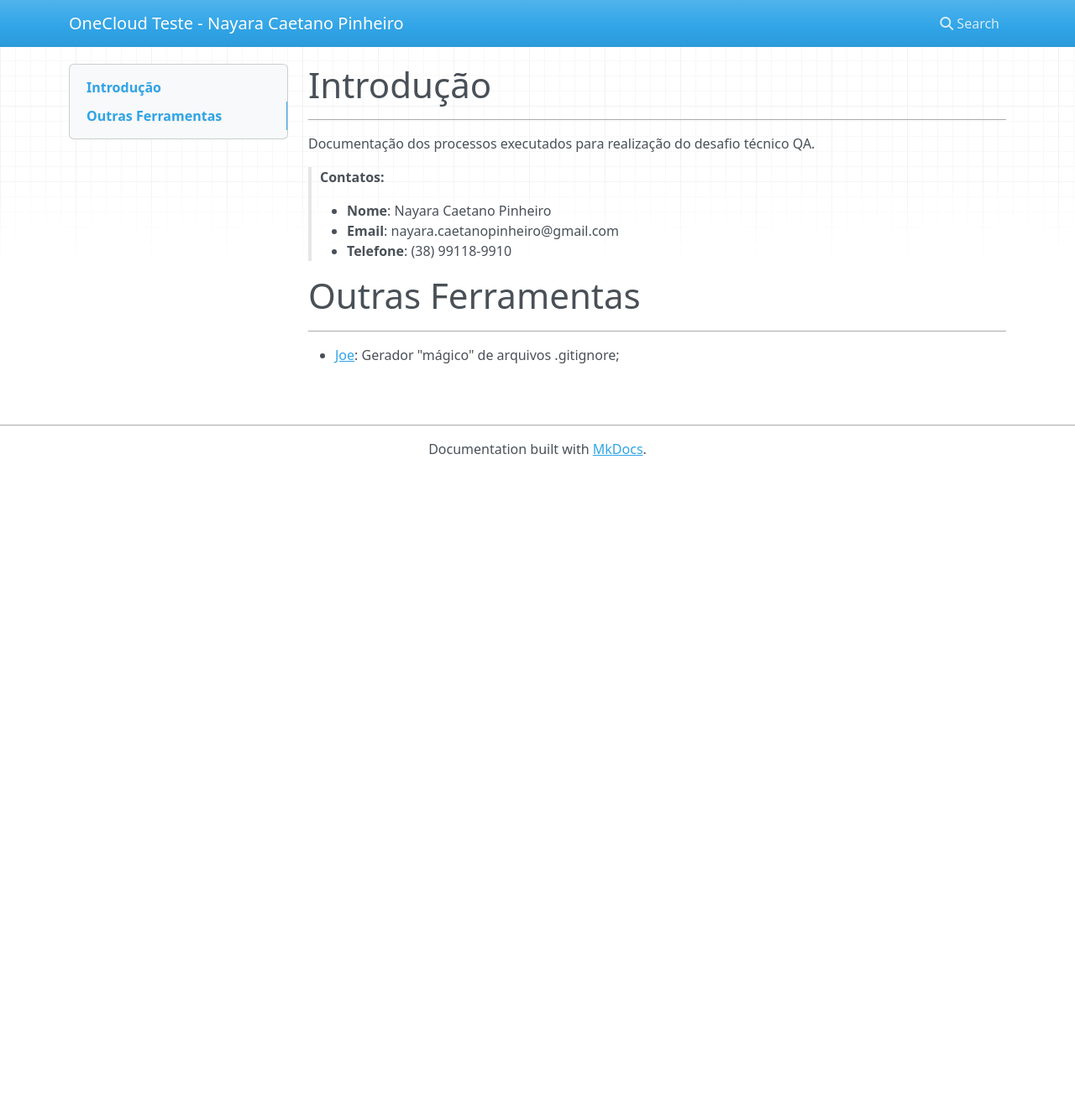
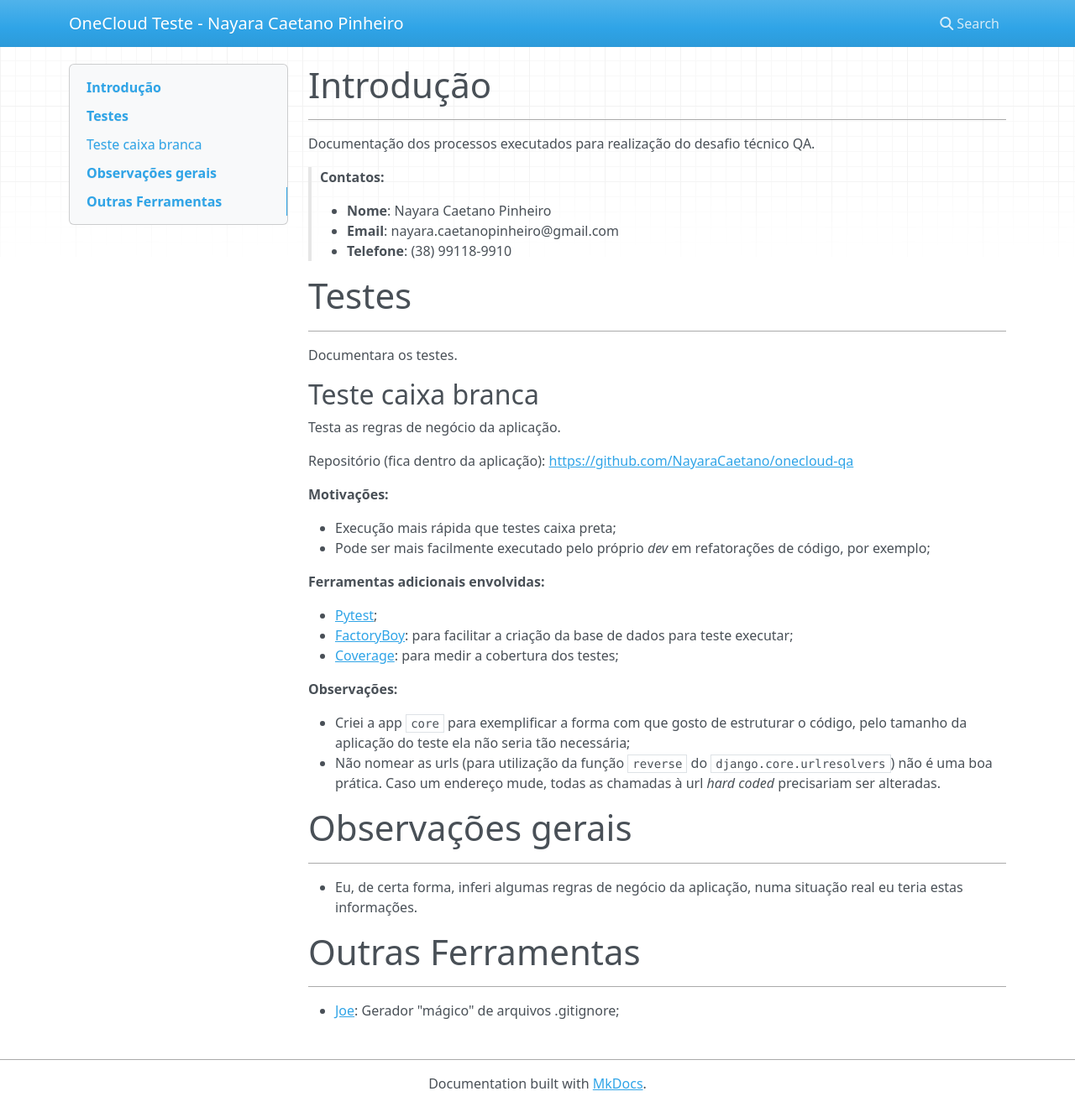
Before and after one commit to NayaraCaetano/onecloudtest-docs, an MkDocs documentation site: the page built from docs/index.md, in a window 1280 px wide and 1319 px high. Shown: the whole window at 84% size. Built offline with MkDocs 1.6.1, drawn with Linux system fonts in a browser that asks for light colours; nearby versions of some CDN libraries.

Commit message:
Adiciona documentação testes caixa branca

```diff
--- a/docs/index.md
+++ b/docs/index.md
@@ -9,6 +9,42 @@ Documentação dos processos executados para realização do desafio técnico QA
 >  - **Telefone**: (38) 99118-9910
 
 
+
+#Testes
+-------------
+Documentara os testes.
+
+##Teste caixa branca
+
+Testa as regras de negócio da aplicação.
+
+Repositório (fica dentro da aplicação): [https://github.com/NayaraCaetano/onecloud-qa](https://github.com/NayaraCaetano/onecloud-qa)
+
+**Motivações:**
+
+  - Execução mais rápida que testes caixa preta;
+  - Pode ser mais facilmente executado pelo próprio *dev* em refatorações de código, por exemplo;
+
+
+**Ferramentas adicionais envolvidas:**
+
+  - [Pytest](http://pytest.org/latest/);
+  - [FactoryBoy](https://factoryboy.readthedocs.io/en/latest/): para facilitar a criação da base de dados para teste executar;
+  - [Coverage](https://coverage.readthedocs.io/en/coverage-4.1/): para medir a cobertura dos testes;
+
+
+**Observações:**
+
+  - Criei a app `core` para exemplificar a forma com que gosto de estruturar o código, pelo tamanho da aplicação do teste ela não seria tão necessária;
+  - Não nomear as urls (para utilização da função `reverse` do `django.core.urlresolvers`) não é uma boa prática. Caso um endereço mude, todas as chamadas à url *hard coded* precisariam ser alteradas.
+
+
+
+#Observações gerais
+-------------
+  - Eu, de certa forma, inferi algumas regras de negócio da aplicação, numa situação real eu teria estas informações.
+
+
 #Outras Ferramentas
 -------------
 - [Joe](https://github.com/karan/joe): Gerador "mágico" de arquivos .gitignore;
```
